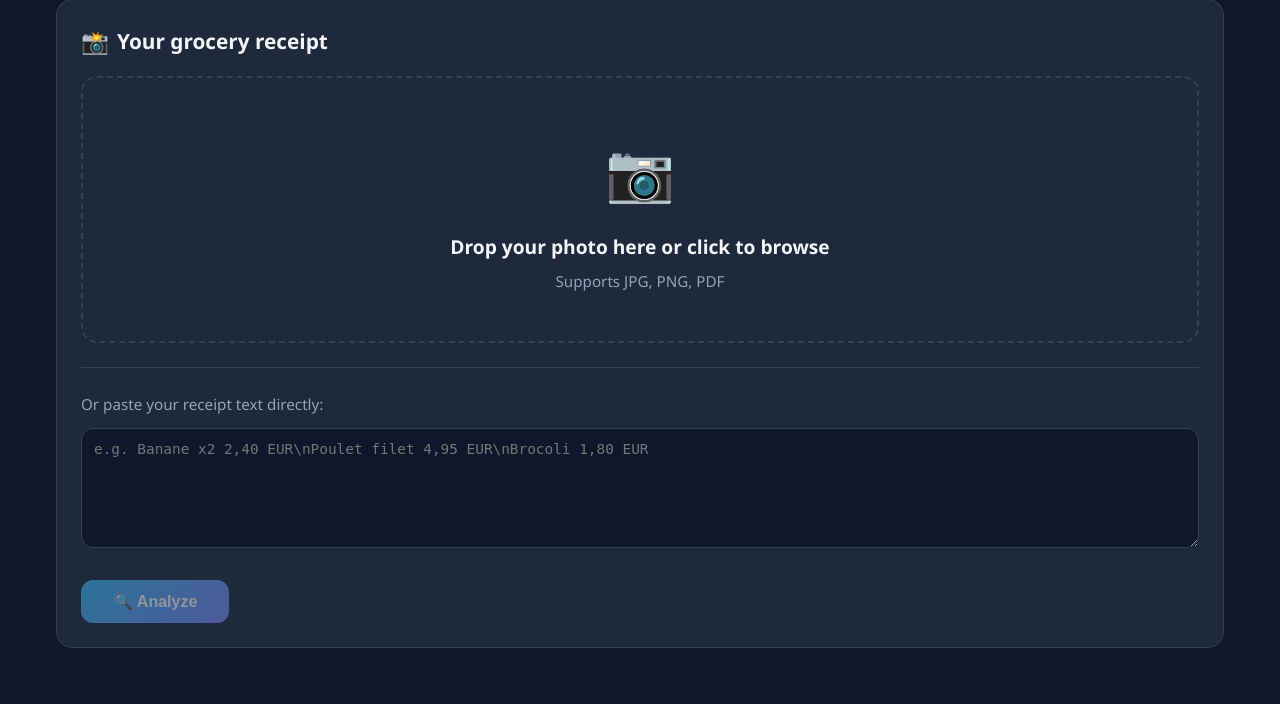
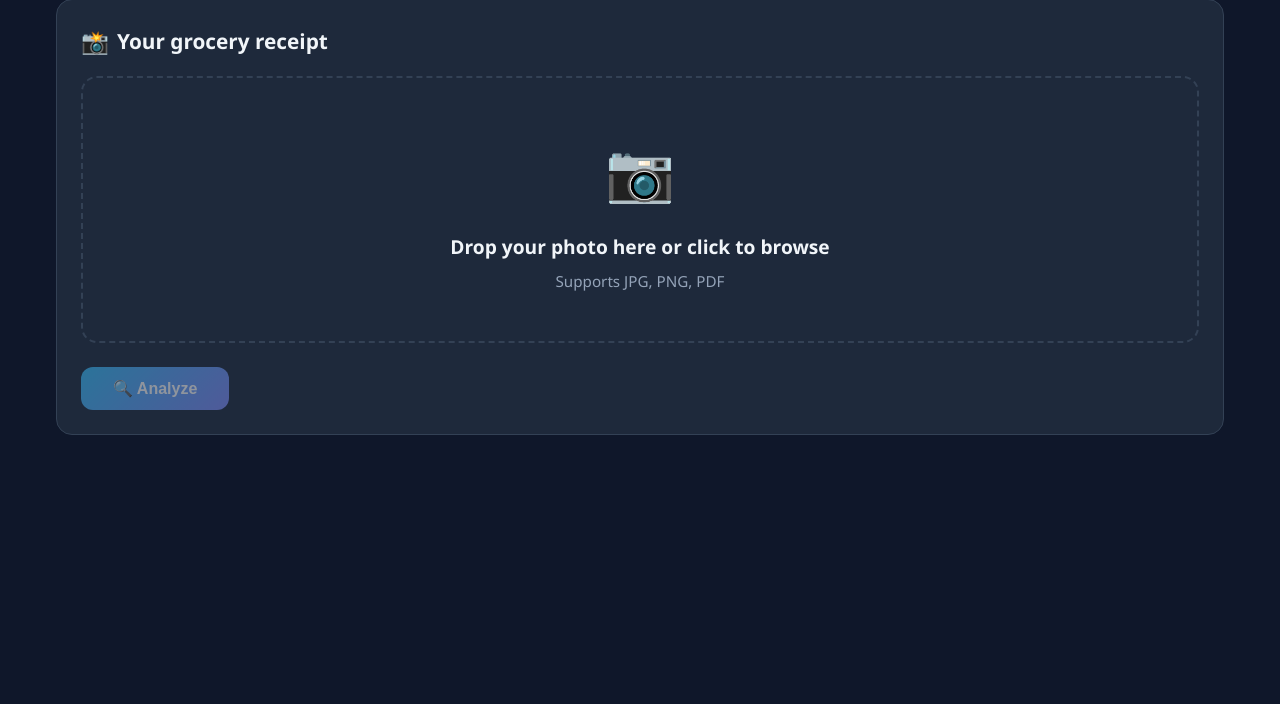
Before and after one commit to BuildWithPaul/VitaminChecker, a Flask app: page / in a window 1280 px wide. Shown: the part 173-877 px from the top of the page. After the commit the page ends 608 px from the top, so only its background shows below. Run offline with Flask 3, Linux system fonts and the light colour scheme.

Commit message:
Remove 'paste receipt text' feature
- Remove textarea input and 'Or paste your receipt text directly' UI
- Remove text change listener for analyze button enable/disable
- Simplify analyzeReceipt() to image-only upload path
- Remove /analyze_text backend endpoint
- App now exclusively supports photo upload + OCR

```diff
--- a/app.py
+++ b/app.py
@@ -310,19 +310,6 @@ def analyze():
     return jsonify(result)
 
 
-@app.route('/analyze_text', methods=['POST'])
-def analyze_text():
-    """Analyze receipt text pasted directly (no OCR needed)."""
-    data = request.get_json()
-    text = data.get('text', '').strip() if data else ''
-    if not text:
-        return jsonify({"error": "Please paste your receipt text."}), 400
-    items = parse_receipt_text(text)
-    result = analyze_vitamins(items)
-    result['ocr_text'] = text
-    return jsonify(result)
-
-
 @app.route('/sample')
 def sample():
     """Return a sample analysis result for demo purposes."""
--- a/templates/index.html
+++ b/templates/index.html
@@ -410,10 +410,7 @@
                 <div class="preview-size" id="previewSize"></div>
             </div>
 
-            <div style="margin-top:1.5rem; border-top:1px solid var(--border); padding-top:1.5rem;">
-                <p style="color:var(--text-secondary); margin-bottom:0.75rem; font-size:0.95rem;">Or paste your receipt text directly:</p>
-                <textarea id="textInput" style="width:100%; min-height:120px; background:var(--bg-dark); color:var(--text-primary); border:1px solid var(--border); border-radius:12px; padding:0.75rem; font-family:monospace; font-size:0.9rem; resize:vertical;" placeholder="e.g. Banane x2 2,40 EUR\nPoulet filet 4,95 EUR\nBrocoli 1,80 EUR"></textarea>
-            </div>
+
 
             <div class="btn-row">
                 <button class="btn btn-primary" id="analyzeBtn" onclick="analyzeReceipt()" disabled>
@@ -517,11 +514,6 @@
         let barChart = null;
         let selectedFile = null;
 
-        // Enable button when text is typed in textarea
-        document.getElementById('textInput').addEventListener('input', (e) => {
-            analyzeBtn.disabled = !(selectedFile || e.target.value.trim().length > 0);
-        });
-
         // ─── Upload zone ──────────────────────────────────────────────
         const uploadZone = document.getElementById('uploadZone');
         const imageInput = document.getElementById('imageInput');
@@ -609,12 +601,8 @@
         }
 
         async function analyzeReceipt() {
-            const textInput = document.getElementById('textInput').value.trim();
-            const hasFile = !!selectedFile;
-            const hasText = textInput.length > 0;
-
-            if (!hasFile && !hasText) {
-                showError('Please upload a photo or paste receipt text.');
+            if (!selectedFile) {
+                showError('Please upload a photo of your grocery receipt.');
                 return;
             }
 
@@ -624,32 +612,16 @@
             analyzeBtn.disabled = true;
 
             try {
-                let data;
-                if (hasText && !hasFile) {
-                    // Text-only analysis (no OCR needed)
-                    const response = await fetch('/analyze_text', {
-                        method: 'POST',
-                        headers: {'Content-Type': 'application/json'},
-                        body: JSON.stringify({text: textInput})
-                    });
-                    data = await response.json();
-                    if (!response.ok) {
-                        showError(data.error || "An error occurred during analysis.");
-                        return;
-                    }
-                } else if (hasFile) {
-                    // Image upload with OCR
                 const formData = new FormData();
                 formData.append('receipt_image', selectedFile);
                 const response = await fetch('/analyze', {
                     method: 'POST',
                     body: formData
                 });
-                    data = await response.json();
+                const data = await response.json();
                 if (!response.ok) {
                     showError(data.error || "An error occurred during analysis.");
                     return;
-                    }
                 }
                 renderResults(data);
             } catch (err) {
```
Lines whose indentation alone changed are shown as unchanged.
